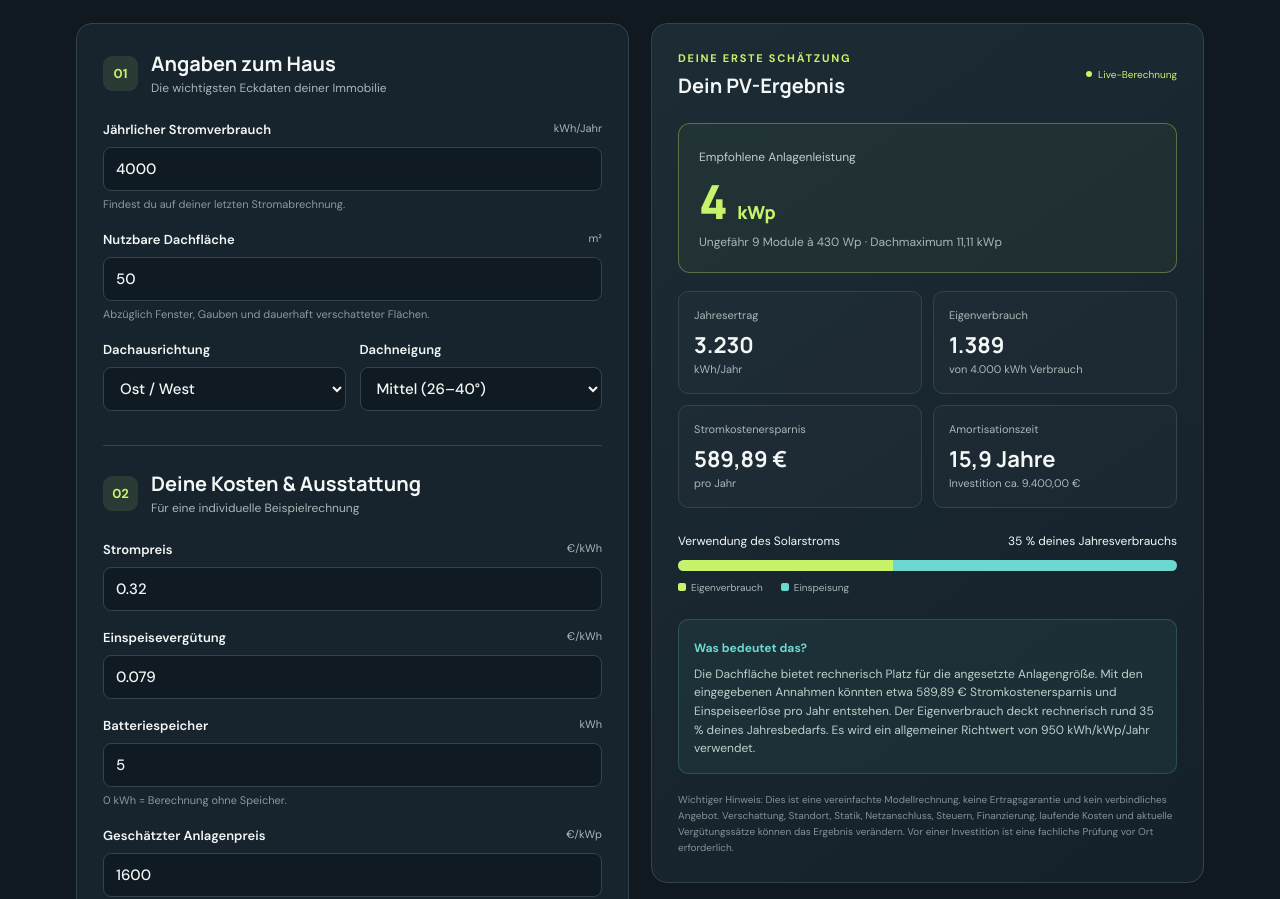
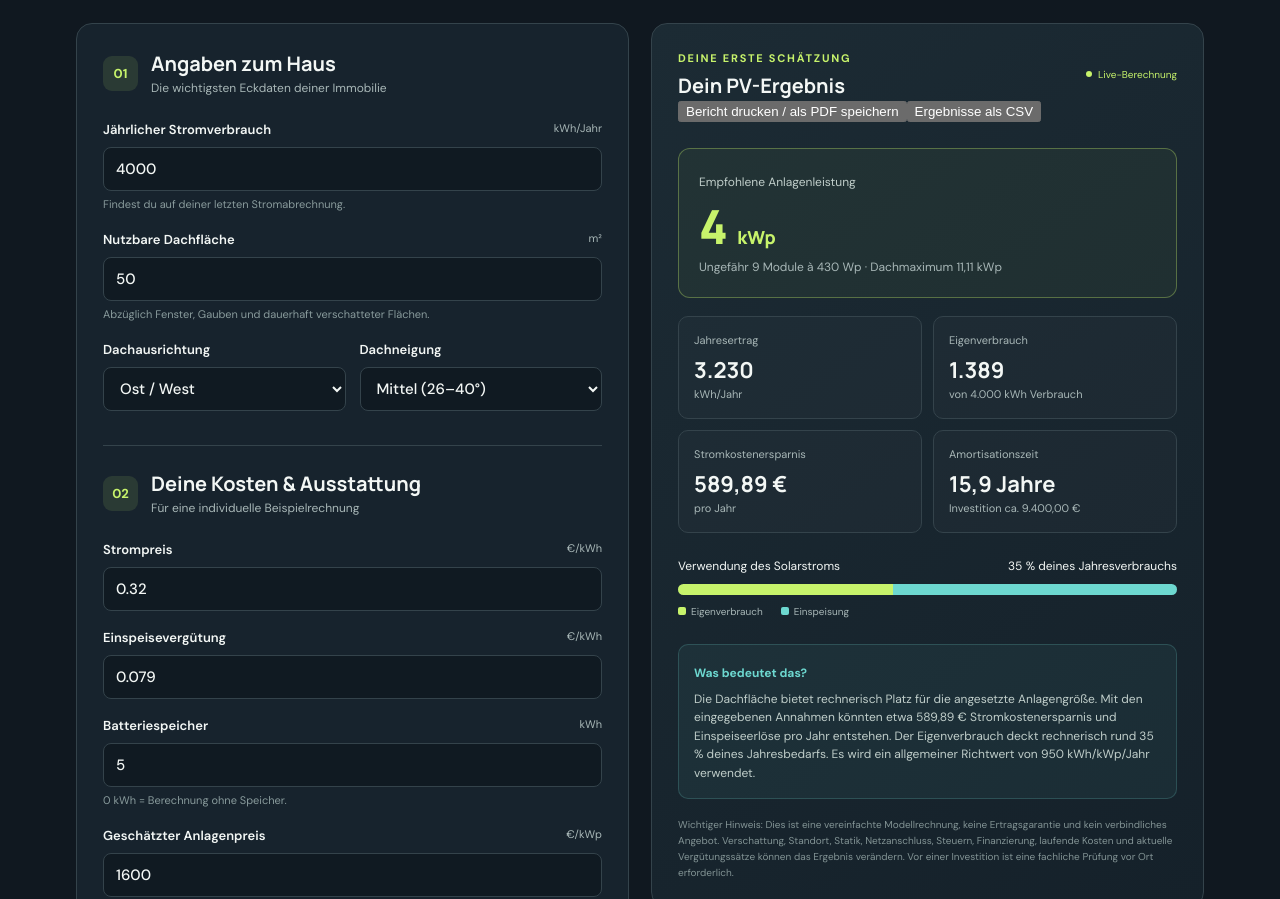
Before and after one commit to patrykbadzsoba-cyber/Kalkulator-fotowoltaiczny-, a plain HTML site: page index.html in a window 1280 px wide. Shown: the part 953-1852 px from the top of the page. Drawn offline with Linux system fonts and the light colour scheme.

Commit message:
Add printable PV report and CSV export

```diff
--- a/index.html
+++ b/index.html
@@ -83,6 +83,7 @@
 
         <section class="results-panel" aria-live="polite" aria-label="Berechnungsergebnisse">
           <div class="results-top"><div><p class="eyebrow">DEINE ERSTE SCHÄTZUNG</p><h3>Dein PV-Ergebnis</h3></div><span class="live-dot">Live-Berechnung</span></div>
+          <div class="report-actions"><button id="print-report" type="button">Bericht drucken / als PDF speichern</button><button id="export-csv" type="button" class="secondary">Ergebnisse als CSV</button></div>
           <div id="calc-error" class="calc-error" role="alert" hidden></div>
           <div class="main-result"><span>Empfohlene Anlagenleistung</span><strong id="system-size">– <small>kWp</small></strong><p id="panel-count">–</p></div>
           <div class="metrics-grid">
```
